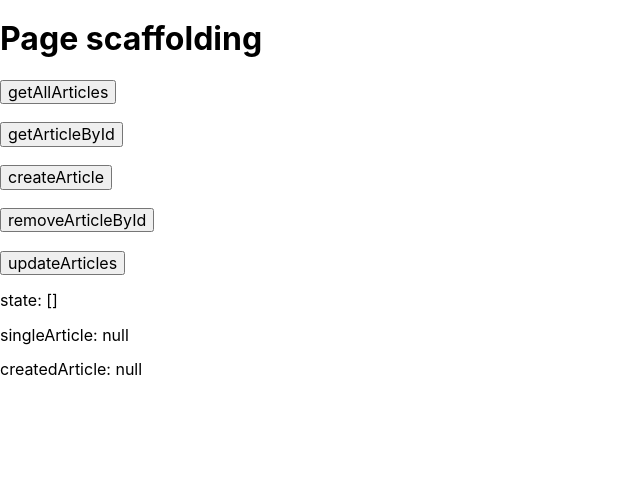
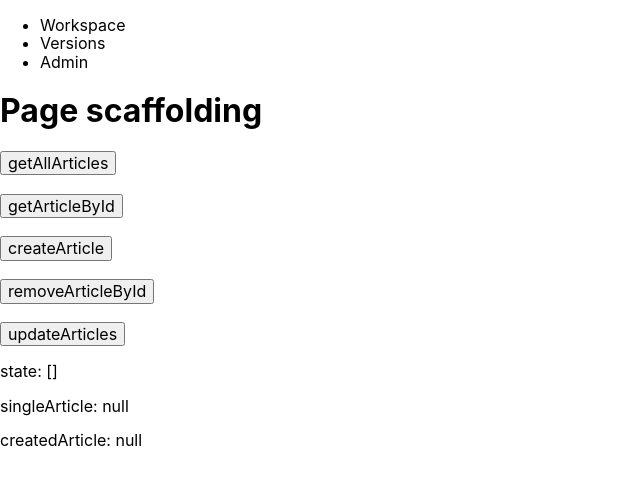
Before and after one commit to jonathandsouza/next-warehousing-solutions, a Next.js app: page / in a window 1280 px wide. Shown: the top 486 px of the page, without its empty margins (0-640 px from the left). Built offline with nearby package versions, Linux system fonts and the light colour scheme.

Commit message:
preliminary implementation

```diff
--- a/pages/_app.tsx
+++ b/pages/_app.tsx
@@ -4,9 +4,89 @@ import type { AppProps } from 'next/app'
 
 function MyApp({ Component, pageProps }: AppProps) {
 	return (
-		<main>
-			<Component {...pageProps} />
-		</main>
+		<>
+			<nav role="navigation">
+				<ul
+					className="_md-nav-bar-list"
+					role="tablist"
+					aria-label="Top level navigation"
+				>
+					<li
+						className="md-nav-item"
+						role="presentation"
+						data-md-nav-href="#/container/accounts/112031/containers/126673"
+					>
+						<a
+							className="_md-nav-button md-accent md-button md-gtm-theme md-ink-ripple md-active md-primary"
+							aria-label="Workspace"
+						>
+							<span
+								ng-transclude=""
+								className="_md-nav-button-text"
+							>
+								{' '}
+								Workspace{' '}
+							</span>
+						</a>
+					</li>
+					<li
+						className="md-nav-item"
+						role="presentation"
+						data-md-nav-href="#/versions/accounts/112031/containers/126673/versions"
+						data-name="versions"
+					>
+						<a
+							className="_md-nav-button md-accent md-button md-gtm-theme md-ink-ripple md-unselected"
+							tabIndex="-1"
+							role="tab"
+							aria-selected="false"
+							ng-href="#/versions/accounts/112031/containers/126673/versions"
+							href="#/versions/accounts/112031/containers/126673/versions"
+							aria-label="Versions"
+						>
+							<span
+								ng-transclude=""
+								className="_md-nav-button-text"
+							>
+								Versions
+							</span>
+						</a>
+					</li>
+					<li
+						className="md-nav-item"
+						role="presentation"
+						data-md-nav-href="#/admin/?accountId=112031&amp;containerId=126673"
+						data-name="admin"
+					>
+						<a
+							className="_md-nav-button md-accent md-button md-gtm-theme md-ink-ripple md-unselected"
+							ng-transclude=""
+							ng-className="ctrl.getNgClassMap()"
+							ng-blur="ctrl.setFocused(false)"
+							ng-disabled="ctrl.disabled"
+							tabIndex="-1"
+							role="tab"
+							aria-selected="false"
+							ng-href="#/admin/?accountId=112031&amp;containerId=126673"
+							href="#/admin/?accountId=112031&amp;containerId=126673"
+							aria-label="Admin"
+						>
+							<span
+								ng-transclude=""
+								className="_md-nav-button-text"
+							>
+								{' '}
+								Admin{' '}
+							</span>
+						</a>
+					</li>
+				</ul>
+			</nav>
+
+			<main>
+				<Component {...pageProps} />
+			</main>
+		</>
 	)
 }
 export default MyApp
```
